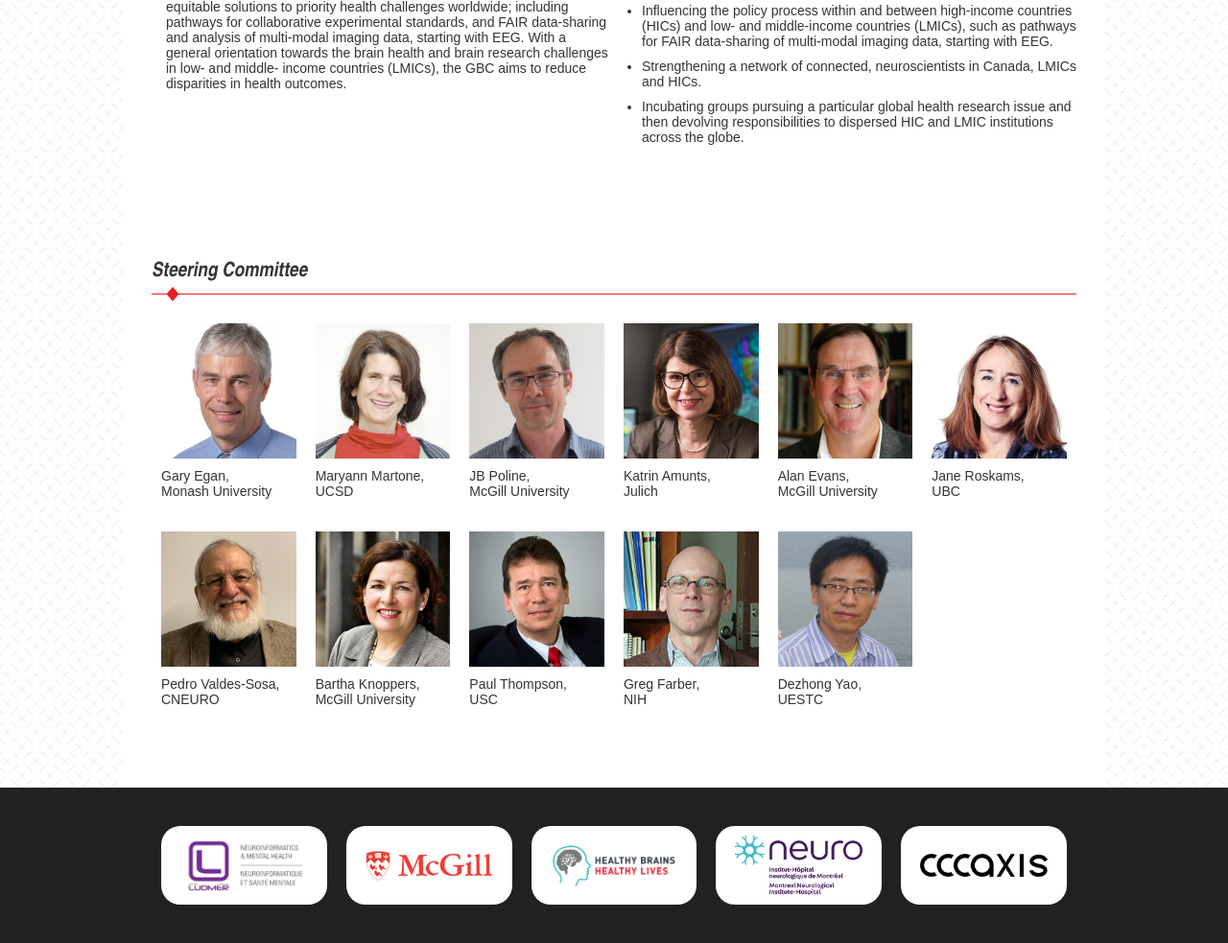
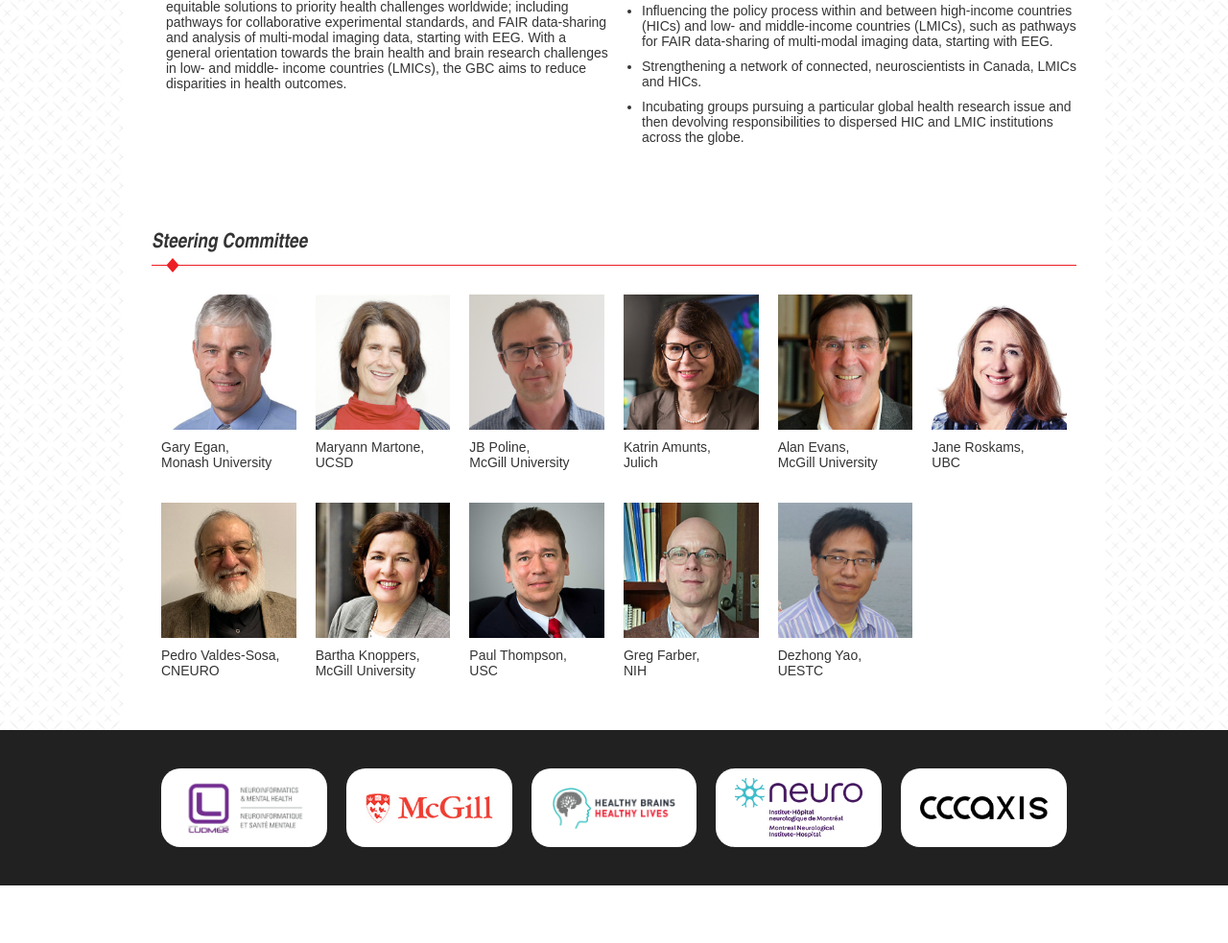
Before and after one commit to 3design/GlobalBrainConsortium.org, a PHP site: page /about.html in a window 1280 px wide. Shown: the part 609-1592 px from the top of the page at 96% size. After the commit the page ends 1532 px from the top, so only its background shows below. Run offline with PHP 8.4, Linux system fonts and the light colour scheme; some libraries are stand-ins or nearby versions.

Commit message:
#28 css line 448 changed from 60 to 30

```diff
--- a/css/styles.css
+++ b/css/styles.css
@@ -445,7 +445,7 @@
   padding-top: 63px;
 }
 section:last-of-type .section-content {
-  padding-bottom: 60px;
+  padding-bottom: 30px;
   overflow: auto;
 }
 .screen-reader {
```
